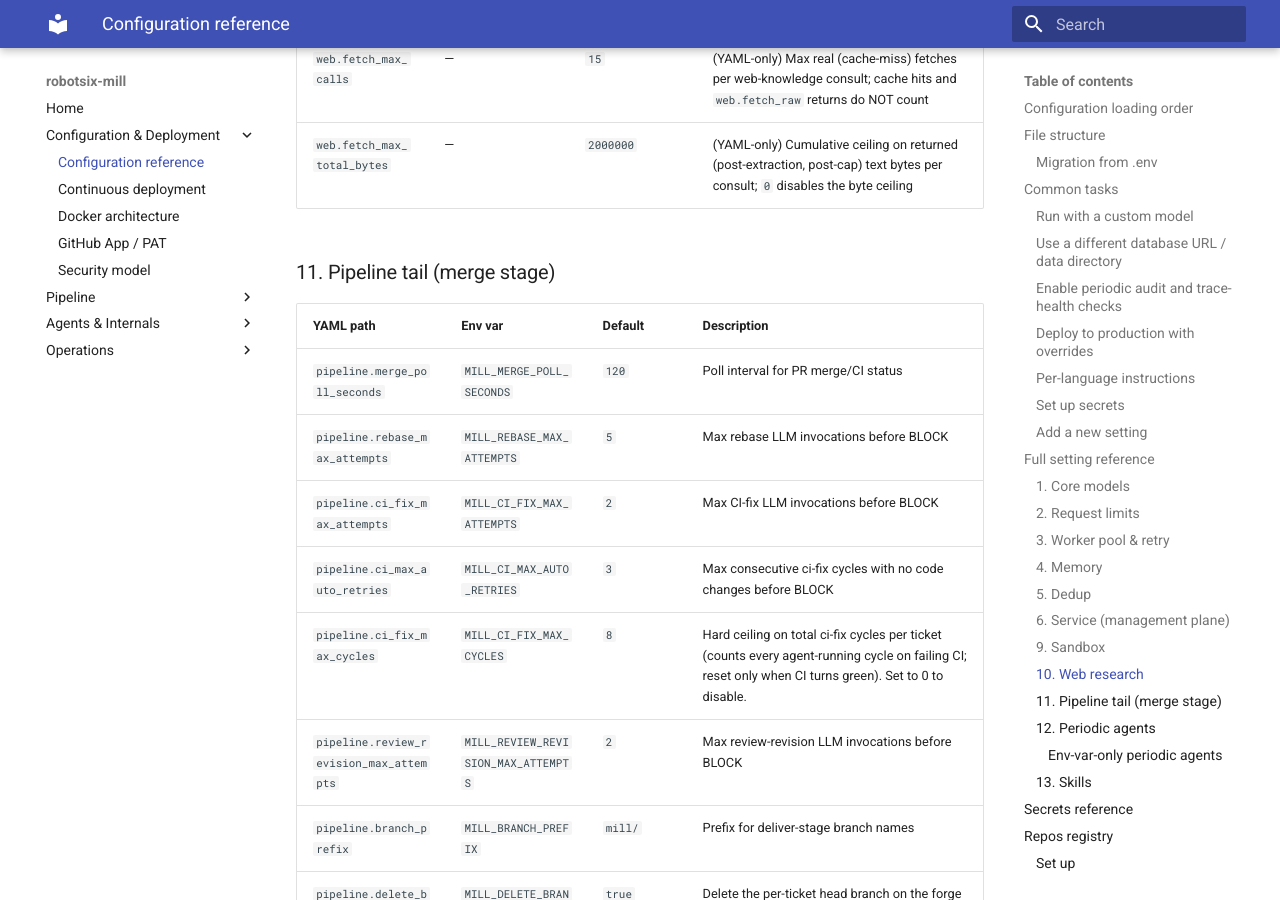
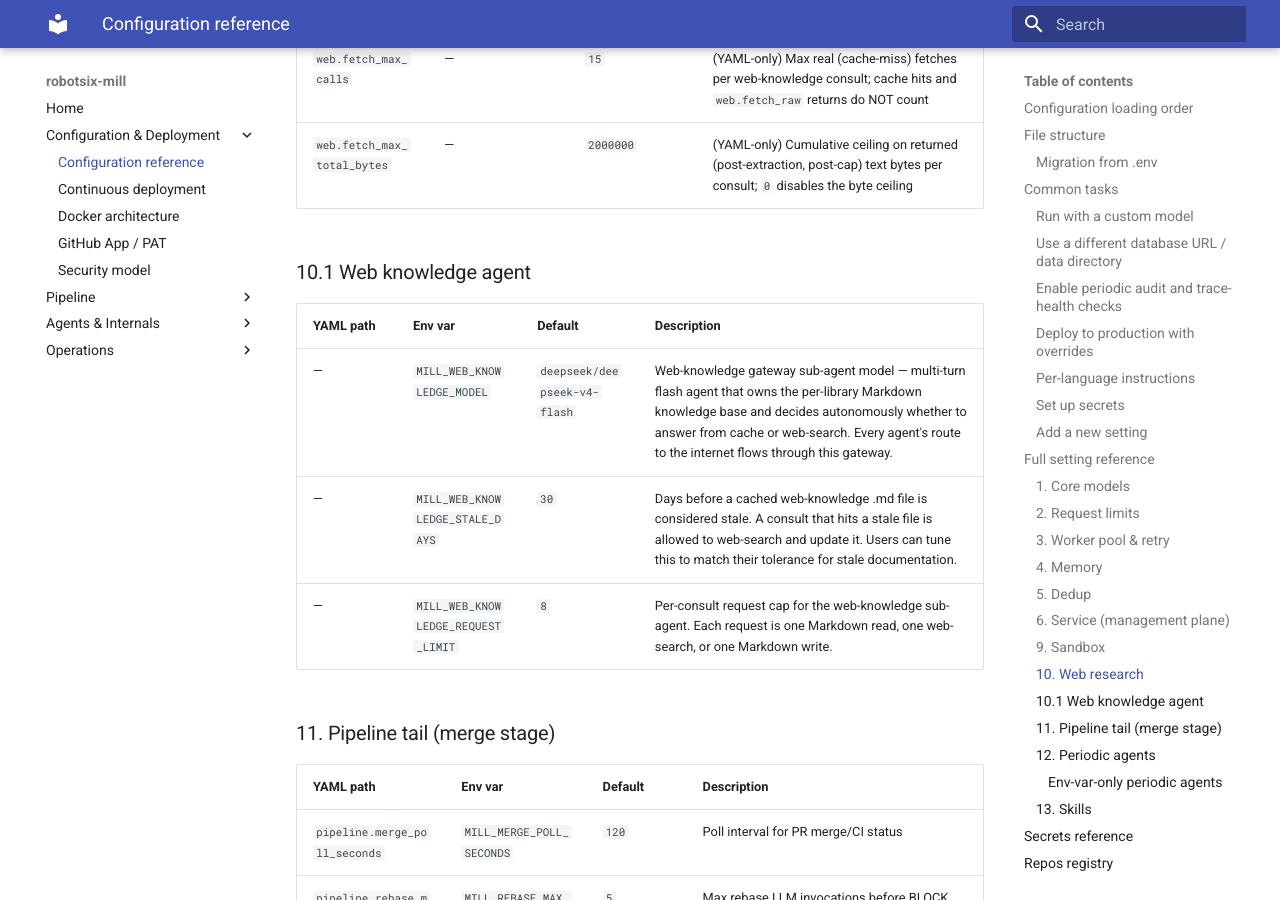
Before and after one commit to damien-robotsix/robotsix-mill, an MkDocs documentation site: the page built from docs/configuration.md, in a window 1280 px wide and 900 px high, scrolled down 13252 px. Built offline with MkDocs 1.6.1 and Material for MkDocs 9.7.7, drawn with Linux system fonts in a browser that asks for light colours.

Commit message:
mill(docs): Web knowledge: parameterize system prompt staleness threshold from config (20260607T091050Z-web-knowledge-parameterize-system-prompt-c94f)

```diff
--- a/docs/configuration.md
+++ b/docs/configuration.md
@@ -364,6 +364,14 @@ Every setting below shows:
 | `web.fetch_max_calls` | — | `15` | (YAML-only) Max real (cache-miss) fetches per web-knowledge consult; cache hits and `web.fetch_raw` returns do NOT count |
 | `web.fetch_max_total_bytes` | — | `2000000` | (YAML-only) Cumulative ceiling on returned (post-extraction, post-cap) text bytes per consult; `0` disables the byte ceiling |
 
+### 10.1 Web knowledge agent
+
+| YAML path | Env var | Default | Description |
+|-----------|---------|---------|-------------|
+| — | `MILL_WEB_KNOWLEDGE_MODEL` | `deepseek/deepseek-v4-flash` | Web-knowledge gateway sub-agent model — multi-turn flash agent that owns the per-library Markdown knowledge base and decides autonomously whether to answer from cache or web-search. Every agent's route to the internet flows through this gateway. |
+| — | `MILL_WEB_KNOWLEDGE_STALE_DAYS` | `30` | Days before a cached web-knowledge .md file is considered stale. A consult that hits a stale file is allowed to web-search and update it. Users can tune this to match their tolerance for stale documentation. |
+| — | `MILL_WEB_KNOWLEDGE_REQUEST_LIMIT` | `8` | Per-consult request cap for the web-knowledge sub-agent. Each request is one Markdown read, one web-search, or one Markdown write. |
+
 ### 11. Pipeline tail (merge stage)
 
 | YAML path | Env var | Default | Description |
```
